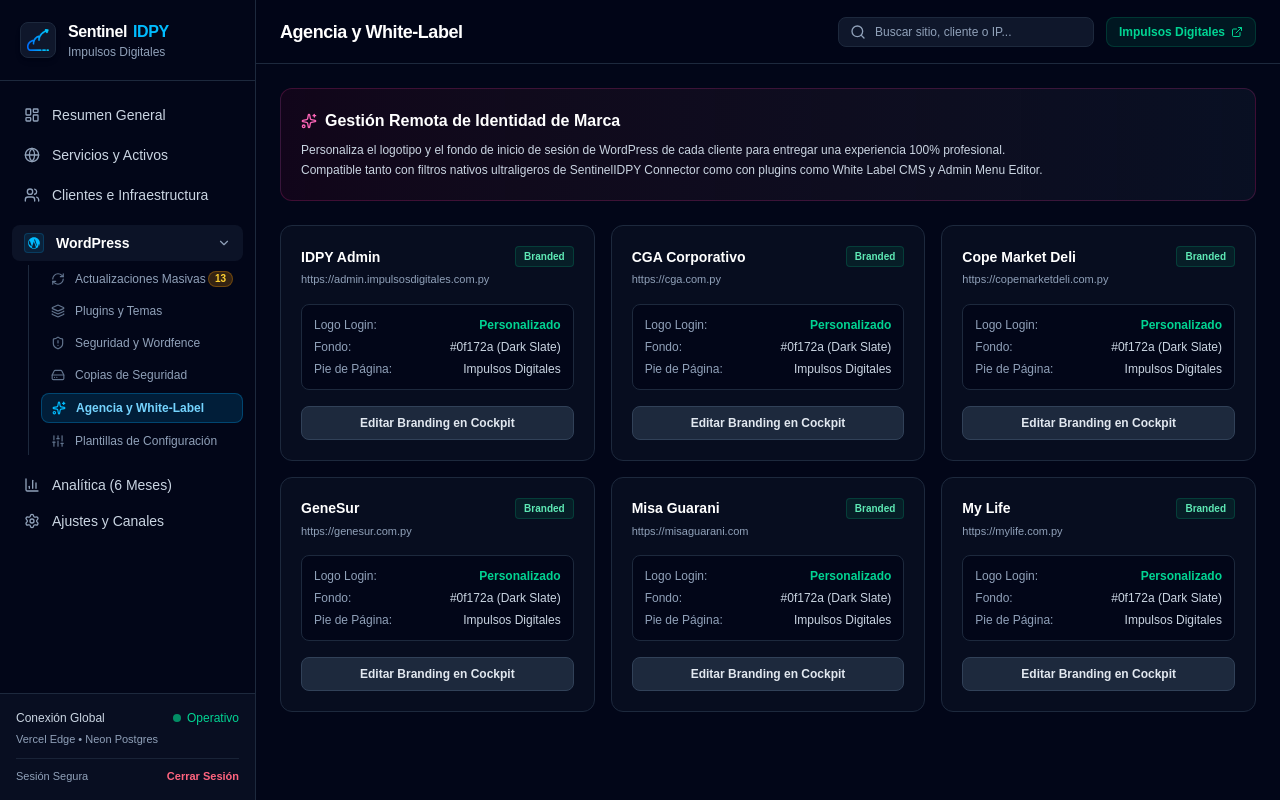
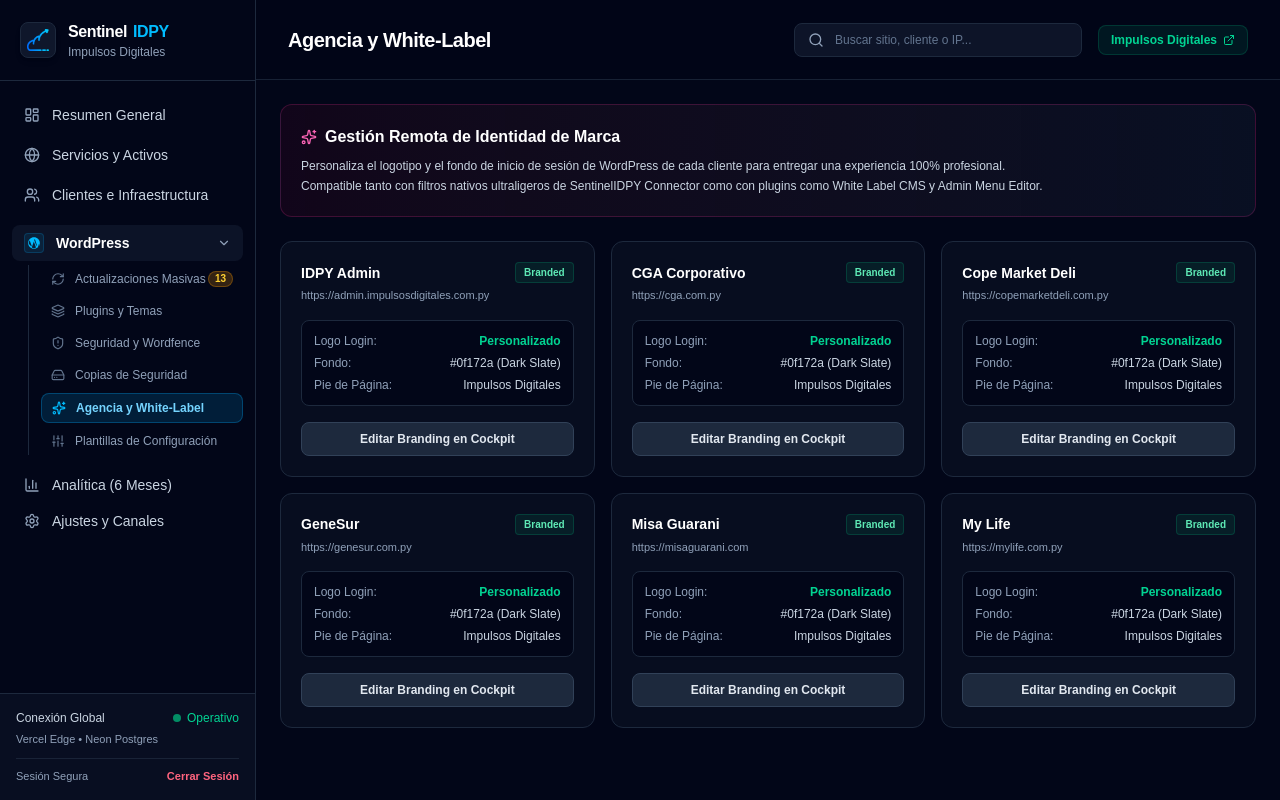
Before and after one commit to rodney-estigarribia/SentinelIDPY, a Next.js app in the folder dashboard/: page /agency in a window 1280 px wide. Built offline with nearby package versions, Linux system fonts and the light colour scheme; no server answers; the database is empty.

Commit message:
style: increase negative space and breathing room in header and page containers

```diff
--- a/dashboard/src/app/(dashboard)/clients/page.tsx
+++ b/dashboard/src/app/(dashboard)/clients/page.tsx
@@ -15,7 +15,7 @@
     <div className="flex-1 flex flex-col min-h-screen">
       <Header title="Clientes e Infraestructura" />
 
-      <div className="p-6 space-y-6 max-w-7xl mx-auto w-full">
+      <div className="p-8 lg:p-10 space-y-8 max-w-7xl mx-auto w-full">
         <ClientsClient initialClients={clients} sites={sites} />
       </div>
     </div>
--- a/dashboard/src/app/(dashboard)/services/page.tsx
+++ b/dashboard/src/app/(dashboard)/services/page.tsx
@@ -15,7 +15,7 @@
     <div className="flex-1 flex flex-col min-h-screen">
       <Header title="Servicios y Activos" />
 
-      <div className="p-6 space-y-6 max-w-7xl mx-auto w-full">
+      <div className="p-8 lg:p-10 space-y-8 max-w-7xl mx-auto w-full">
         {/* Dynamic Services Catalog with Systems, Categories, Relational dependencies & Billing attribution */}
         <ServicesTableClient initialSites={services} clients={clients} />
       </div>
--- a/dashboard/src/components/layout/header.tsx
+++ b/dashboard/src/components/layout/header.tsx
@@ -12,20 +12,20 @@
 
 export function Header({ title, subtitle, onRefresh, isRefreshing }: HeaderProps) {
   return (
-    <header className="h-16 border-b border-slate-800 bg-slate-950/80 backdrop-blur-md px-6 flex items-center justify-between sticky top-0 z-30">
-      <div>
-        {title && <h2 className="text-lg font-bold text-white tracking-tight">{title}</h2>}
+    <header className="h-20 border-b border-slate-800/80 bg-slate-950/80 backdrop-blur-md px-8 flex items-center justify-between sticky top-0 z-30 transition-all">
+      <div className="space-y-0.5">
+        {title && <h2 className="text-xl font-bold text-white tracking-tight">{title}</h2>}
         {subtitle && <p className="text-xs text-slate-400">{subtitle}</p>}
       </div>
 
-      <div className="flex items-center gap-3">
+      <div className="flex items-center gap-4">
         {/* Quick Search */}
         <div className="relative hidden md:block">
-          <Search className="w-4 h-4 absolute left-3 top-1/2 -translate-y-1/2 text-slate-400" />
+          <Search className="w-4 h-4 absolute left-3.5 top-1/2 -translate-y-1/2 text-slate-400" />
           <input
             type="text"
             placeholder="Buscar sitio, cliente o IP..."
-            className="w-64 bg-slate-900 border border-slate-800 rounded-lg pl-9 pr-4 py-1.5 text-xs text-slate-200 placeholder:text-slate-400 focus:outline-none focus:border-emerald-500 focus:ring-1 focus:ring-emerald-500 transition-all"
+            className="w-72 bg-slate-900/90 border border-slate-800 rounded-lg pl-10 pr-4 py-2 text-xs text-slate-200 placeholder:text-slate-500 focus:outline-none focus:border-emerald-500 focus:ring-1 focus:ring-emerald-500 transition-all"
           />
         </div>
 
```
